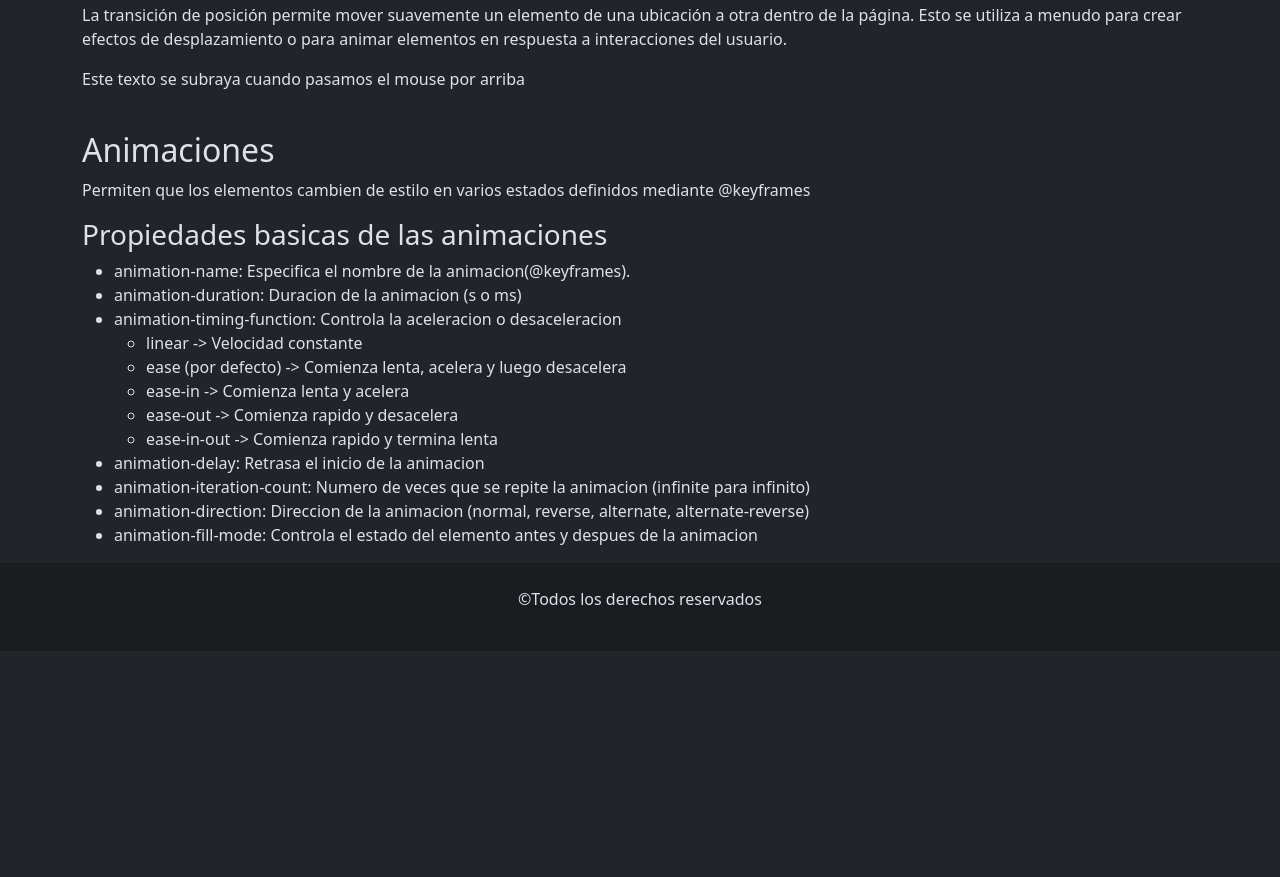
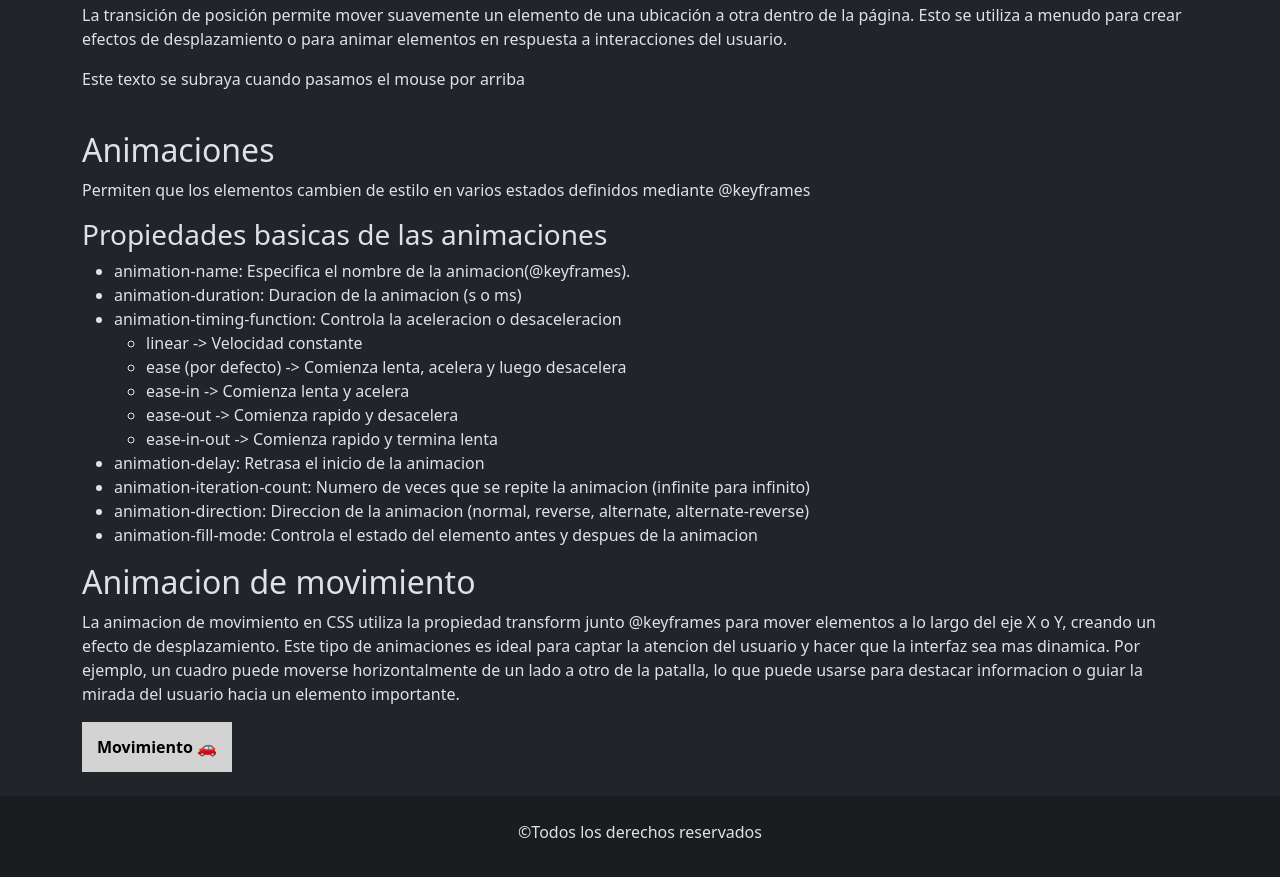
Before and after one commit to Molina-cyber/Practica-Animaciones, a plain HTML site: page index.html in a window 1280 px wide. Shown: the part 1349-2226 px from the top of the page. Before the commit the page ends 2000 px from the top, so only its background shows below. Drawn offline with Linux system fonts and the light colour scheme.

Commit message:
agregamos el emaquetado del ejemplo de animacion de movimiento

```diff
--- a/css/style.css
+++ b/css/style.css
@@ -68,3 +68,11 @@ main {
 .subrayado:hover::after {
   width: 100%;
 }
+/* animacion de movimiento */
+
+.contenedorAnimado {
+  width: 150px;
+  height: 50px;
+  background-color: lightgrey;
+  color: black;
+}
--- a/index.html
+++ b/index.html
@@ -107,7 +107,7 @@
                 <p class="subrayado">Este texto se subraya cuando pasamos el mouse por arriba</p>
             </article>
         </section>
-        <section>
+        <section class="my-4">
             <article>
                 <h2>Animaciones</h2>
                 <p>Permiten que los elementos cambien de estilo en varios estados definidos mediante @keyframes</p>
@@ -129,6 +129,13 @@
                     <li>animation-fill-mode: Controla el estado del elemento antes y despues de la animacion</li>
                 </ul>
             </article>
+            <article>
+                <h2>Animacion de movimiento</h2>
+                <p>La animacion de movimiento en CSS utiliza la propiedad transform junto @keyframes para mover elementos a lo largo del eje X o Y, creando un efecto de desplazamiento. Este tipo de animaciones es ideal para captar la atencion del usuario y hacer que la interfaz sea mas dinamica. Por ejemplo, un cuadro puede moverse horizontalmente de un lado a otro de la patalla, lo que puede usarse para destacar informacion o guiar la mirada del usuario hacia un elemento importante.</p>
+                <div class="contenedorAnimado d-flex justify-content-center align-items-center">
+                    <p class="fw-bold m-0">Movimiento 🚗</p>
+                </div>
+            </article>
         </section>
     </main>
     <footer class="bg-dark-subtle text-center py-4">
```
